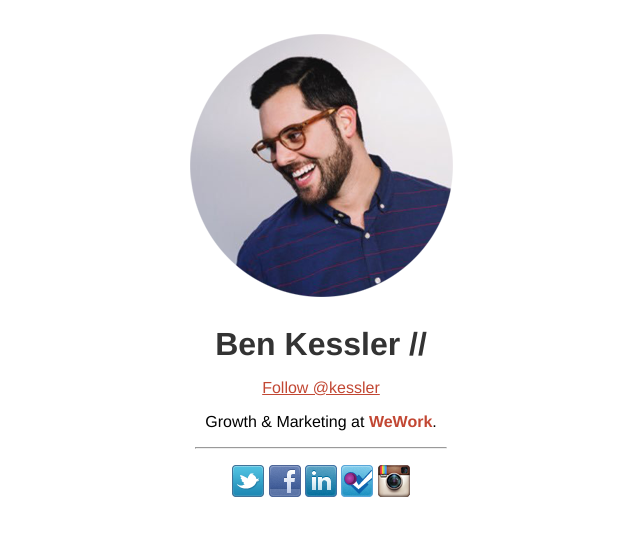
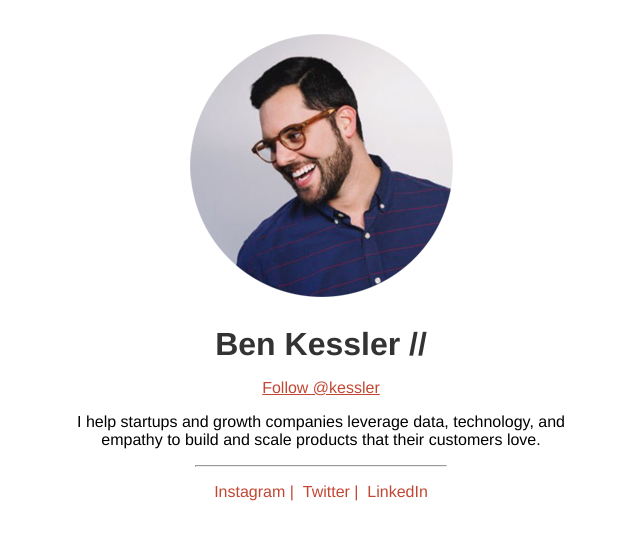
Before and after one commit to benkessler/benkessler.github.com, a plain HTML site: page index.html in a window 1280 px wide. Shown: the whole page, without its empty margins (319-959 px from the left). Drawn offline with Linux system fonts and the light colour scheme.

Commit message:
Update index.html

```diff
--- a/index.html
+++ b/index.html
@@ -4,8 +4,8 @@
 <head>
 
 <meta name="robots" content="all" />
-<meta name="description" content="Ben Kessler lives in Brooklyn, NY and lead Growth & Marketing at WeWork." />
-<meta name="keywords" content="kessler, ben kessler, benkessler, ben-kessler, @kessler, start-ups, entrepreneur, ben l. kessler, benjamin l. kessler" />
+<meta name="description" content="Ben Kessler is an entrepreneur, growth and marketing advisor, and investor living in Los Angeles, CA." />
+<meta name="keywords" content="kessler, ben kessler, benkessler, ben-kessler, @kessler, startups, entrepreneur, marketing, growth" />
 
 <link rel="shortcut icon" href="favicon.png"/>
 <link rel="stylesheet" href="css/style.css" type="text/css" />
@@ -24,13 +24,12 @@
 	</div>
 
 	<div id="content">
-		<p>Growth & Marketing at <a href="http://wework.com" title="WeWork"><strong>WeWork</strong></a>.</p>
+		<p>I help startups and growth companies leverage data, technology, and empathy to build and scale products that their customers love.</p>
 		<hr width="250">
-		<p><a href="http://twitter.com/kessler" title="Ben Kessler on Twitter" target="_blank"><img src="images/twitter.png" alt="Kessler on Twitter"></a>
-		<a href="http://facebook.com/kessler" title="Ben Kessler on Facebook" target="_blank"><img src="images/facebook.png" alt="Ben Kessler on Facebook"></a>
-		<a href="http://linkedin.com/in/benkessler" title="Ben Kessler on LinkedIn" target="_blank"><img src="images/linkedin.png" alt="Ben Kessler on LinkedIn"></a>
-		<a href="http://foursquare.com/kessler" title="Ben Kessler on foursquare" target="_blank"><img src="images/foursquare.png" alt="Ben Kessler on foursquare"></a>
-		<a href="http://instagram.com/kessler" title="Ben Kessler on Instagram" target="_blank"><img src="images/instagram.png" alt="Ben Kessler on Google+"></a>
+		<p>
+			<a href="https://www.instagram.com/kessler" target="_blank">Instagram&nbsp;|
+			<a href="https://www.twitter.com/kessler" target="_blank">&nbsp;Twitter&nbsp;|
+			<a href="https://www.linkedin.com/in/benkessler" target="_blank">&nbsp;LinkedIn
 		</p>
 	</div>
 
```
